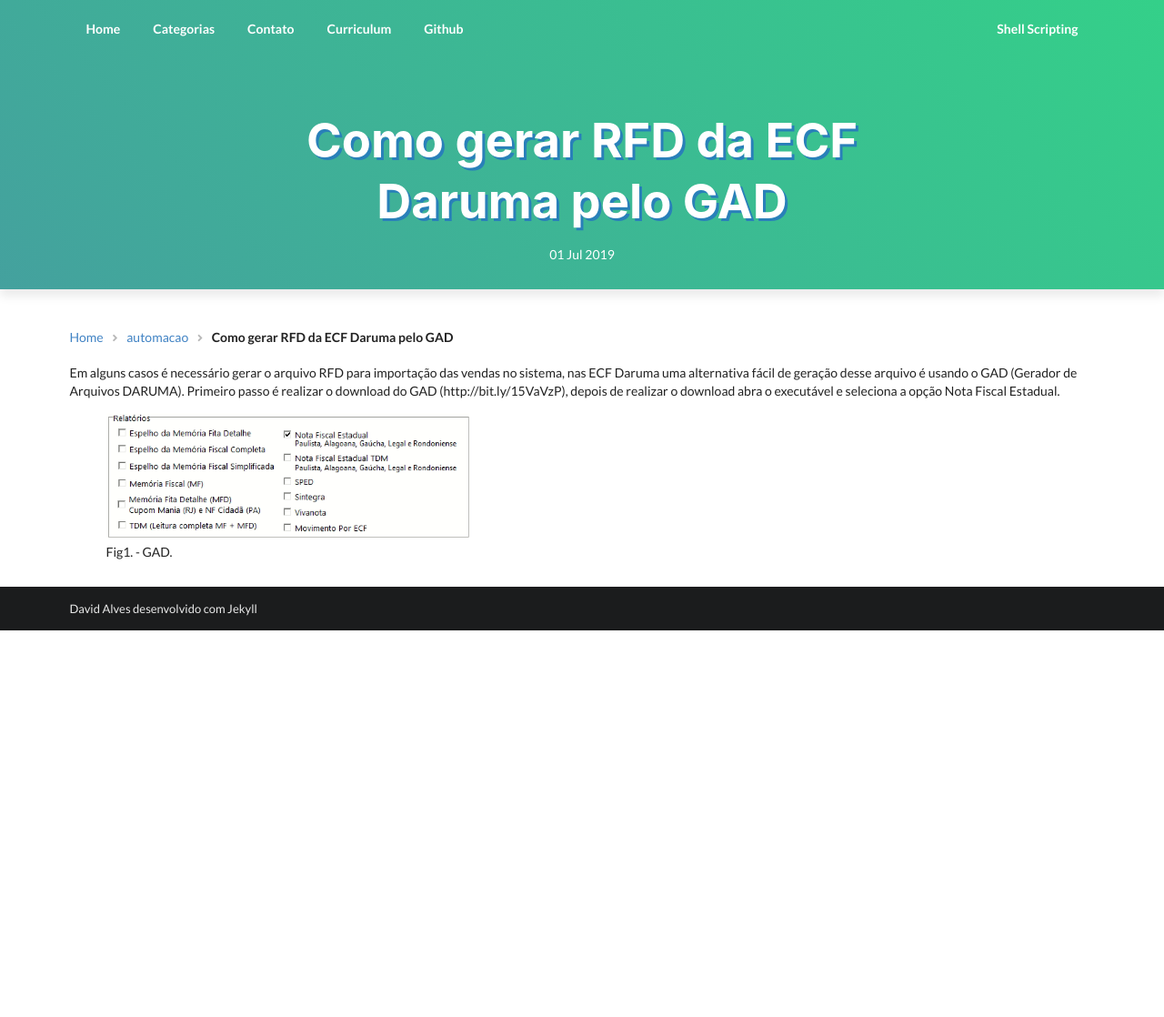
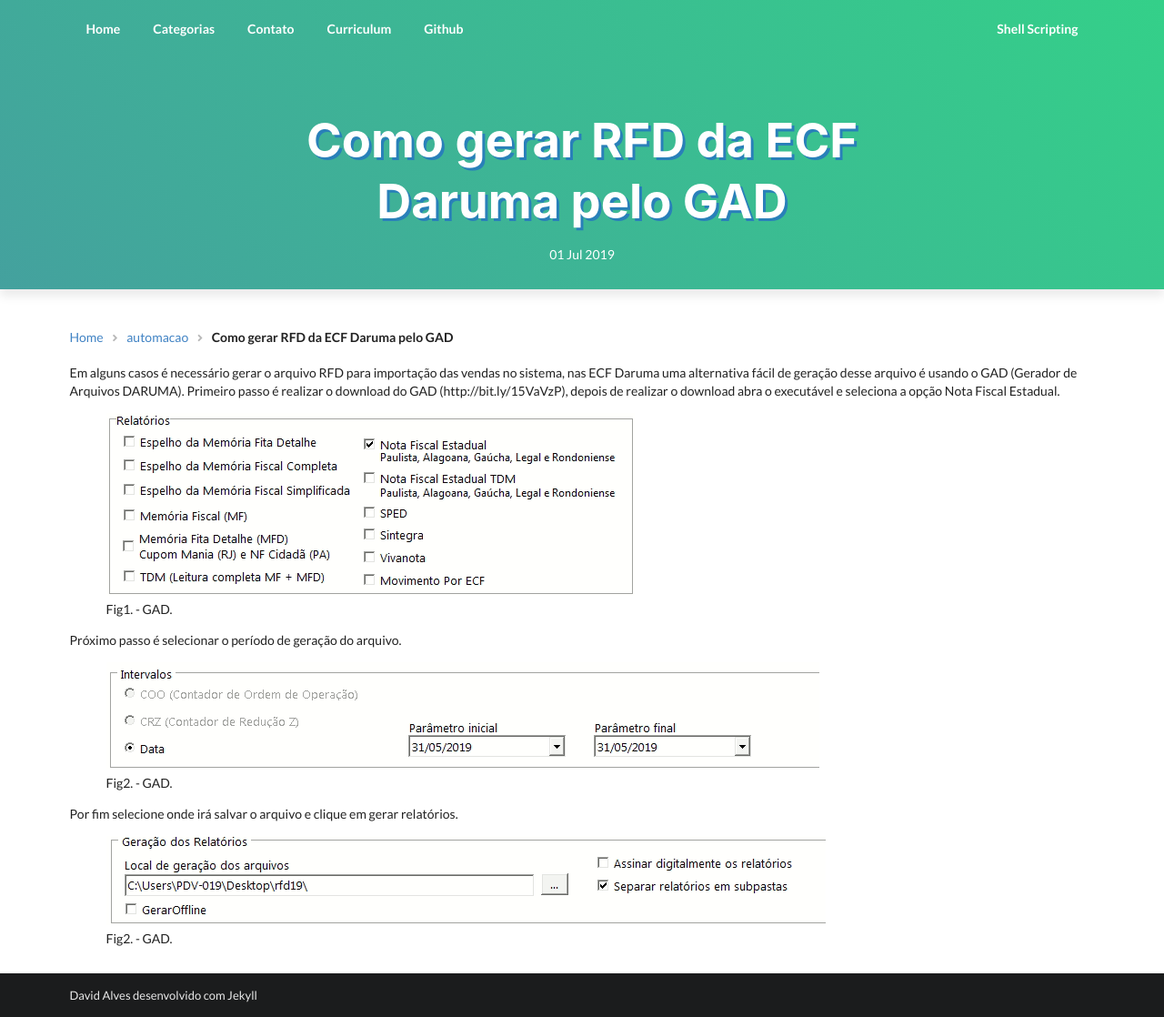
Before and after one commit to david27alves/david27alves.github.io, a Jekyll site: the page built from _posts/2019-07-01-gerar-rfd-com-gad.markdown, in a window 1280 px wide. Shown: the whole page at 91% size. Built offline with Jekyll 4.4.1, drawn with Linux system fonts in a browser that asks for light colours; before the commit the page ends 900 px from its top, so only the background shows below that.

Commit message:
Update 2019-07-01-gerar-rfd-com-gad.markdown

```diff
--- a/_posts/2019-07-01-gerar-rfd-com-gad.markdown
+++ b/_posts/2019-07-01-gerar-rfd-com-gad.markdown
@@ -12,13 +12,25 @@
 Em alguns casos é necessário gerar o arquivo RFD para importação das vendas no sistema, nas ECF Daruma uma alternativa fácil de geração desse arquivo é usando o GAD (Gerador de Arquivos DARUMA). Primeiro passo é realizar o download do GAD (http://bit.ly/15VaVzP), depois de realizar o download abra o executável e seleciona a opção Nota Fiscal Estadual.
 
 <figure>
-  <img src="https://raw.githubusercontent.com/david27alves/david27alves.github.io/master/_posts/img/imh.png" width="400px" alt="GAD">
+  <img src="https://raw.githubusercontent.com/david27alves/david27alves.github.io/master/_posts/img/imh.png" alt="GAD">
   <figcaption>Fig1. - GAD.</figcaption>
+</figure>
+
+Próximo passo é selecionar o período de geração do arquivo.
+
+<figure>
+  <img src="https://raw.githubusercontent.com/david27alves/david27alves.github.io/master/_posts/img/iii.png" alt="GAD">
+  <figcaption>Fig2. - GAD.</figcaption>
+</figure>
+
+Por fim selecione onde irá salvar o arquivo e clique em gerar relatórios.
+
+<figure>
+  <img src="https://raw.githubusercontent.com/david27alves/david27alves.github.io/master/_posts/img/caminho-salvar.png" alt="GAD">
+  <figcaption>Fig2. - GAD.</figcaption>
 </figure>
 
 
 
 
-
-
 {% if page.comments %} {% endif %}
```
